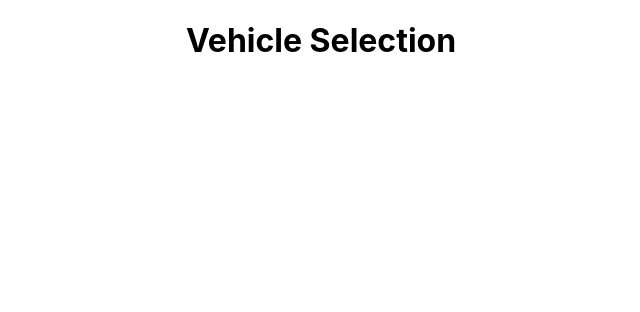
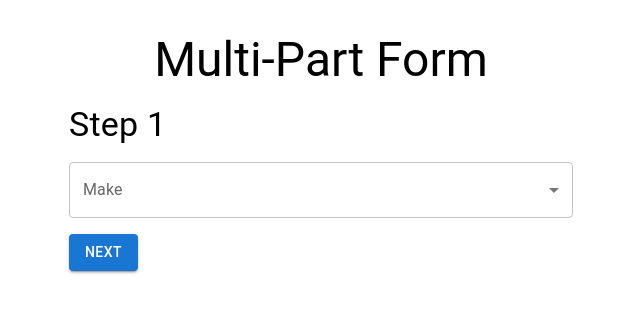
Before and after one commit to MingJae92/Multi_Part_Form, a React (Create React App) app: page / in a window 1280 px wide. Shown: the top 312 px of the page, without its empty margins (319-959 px from the left). Built offline with nearby package versions, Linux system fonts and the light colour scheme.

Commit message:
form, formdata, final page text implemented

```diff
--- a/package.json
+++ b/package.json
@@ -3,6 +3,9 @@
   "version": "0.1.0",
   "private": true,
   "dependencies": {
+    "@emotion/react": "^11.11.1",
+    "@emotion/styled": "^11.11.0",
+    "@mui/material": "^5.13.5",
     "cra-template": "1.2.0",
     "react": "^18.2.0",
     "react-dom": "^18.2.0",
--- a/src/App.js
+++ b/src/App.js
@@ -1,14 +1,151 @@
-import logo from './logo.svg';
-import './App.css';
+import React, { useState } from 'react';
+import { Button, Container, FormControl, InputLabel, MenuItem, Select, TextField, Typography } from '@mui/material';
 
-function App() {
+const FormStep1 = ({ formData, setFormData, nextStep }) => {
+  const handleChange = (event) => {
+    setFormData({ ...formData, make: event.target.value });
+  };
+
   return (
-    <div className="App">
-      <header className="App-header">
-        <h1>Vehicle Selection</h1>
-      </header>
-    </div>
+    <Container>
+      <Typography variant="h4" component="h2">
+        Step 1
+      </Typography>
+      <FormControl fullWidth sx={{ mt: 2 }}>
+        <InputLabel id="make-label">Make</InputLabel>
+        <Select
+          labelId="make-label"
+          id="make"
+          value={formData.make}
+          onChange={handleChange}
+        >
+          <MenuItem value="audi">Audi</MenuItem>
+          <MenuItem value="bmw">BMW</MenuItem>
+          <MenuItem value="mercedes">Mercedes</MenuItem>
+        </Select>
+      </FormControl>
+      <Button variant="contained" sx={{ mt: 2 }} onClick={nextStep}>
+        Next
+      </Button>
+    </Container>
   );
-}
+};
 
-export default App;
+const FormStep2 = ({ formData, setFormData, nextStep }) => {
+  const handleChange = (event) => {
+    setFormData({ ...formData, model: event.target.value });
+  };
+
+  return (
+    <Container>
+      <Typography variant="h4" component="h2">
+        Step 2
+      </Typography>
+      <FormControl fullWidth sx={{ mt: 2 }}>
+        <InputLabel id="model-label">Model</InputLabel>
+        <Select
+          labelId="model-label"
+          id="model"
+          value={formData.model}
+          onChange={handleChange}
+        >
+          <MenuItem value="a3">A3</MenuItem>
+          <MenuItem value="x5">X5</MenuItem>
+          <MenuItem value="c-class">C-Class</MenuItem>
+        </Select>
+      </FormControl>
+      <Button variant="contained" sx={{ mt: 2 }} onClick={nextStep}>
+        Next
+      </Button>
+    </Container>
+  );
+};
+
+const FormStep3 = ({ formData, setFormData, nextStep }) => {
+  const handleChange = (event) => {
+    setFormData({ ...formData, colour: event.target.value });
+  };
+
+  return (
+    <Container>
+      <Typography variant="h4" component="h2">
+        Step 3
+      </Typography>
+      <FormControl fullWidth sx={{ mt: 2 }}>
+        <InputLabel id="model-label">Colour</InputLabel>
+        <Select
+          labelId="model-label"
+          id="model"
+          value={formData.colour}
+          onChange={handleChange}
+        >
+          <MenuItem value="RED">RED</MenuItem>
+          <MenuItem value="BLUE">BLUE</MenuItem>
+          <MenuItem value="GREEN">GREEN</MenuItem>
+        </Select>
+      </FormControl>
+      <Button variant="contained" sx={{ mt: 2 }} onClick={nextStep}>
+        Next
+      </Button>
+    </Container>
+  );
+};
+
+const FormStep4 = ({ formData }) => {
+  return (
+    <Container>
+      <Typography variant="h4" component="h2">
+        Step 4
+      </Typography>
+      <Typography variant="body1" sx={{ mt: 2 }}>
+        I have a {formData.make} and the colour is {formData.colour}
+      </Typography>
+
+
+      {formData.colour === 'RED' && (
+        <Typography variant="body1" sx={{ mt: 2 }}>
+         THE CAR IS {formData.colour} NICE!!
+        </Typography>
+      )}
+    </Container>
+  );
+};
+
+const MultiPartForm = () => {
+  const [step, setStep] = useState(1);
+  const [formData, setFormData] = useState({
+    make: '',
+    model: '',
+    colour:''
+  });
+
+  const nextStep = () => {
+    setStep(step + 1);
+  };
+
+  const renderStep = () => {
+    switch (step) {
+      case 1:
+        return <FormStep1 formData={formData} setFormData={setFormData} nextStep={nextStep} />;
+      case 2:
+        return <FormStep2 formData={formData} setFormData={setFormData} nextStep={nextStep} />;
+      case 3:
+        return <FormStep3 formData={formData} setFormData={setFormData} nextStep={nextStep} />;
+      case 4:
+        return <FormStep4 formData={formData}/>;
+      default:
+        return null;
+    }
+  };
+
+  return (
+    <Container maxWidth="sm">
+      <Typography variant="h3" component="h1" align="center" sx={{ mt: 4, mb: 2 }}>
+        Multi-Part Form
+      </Typography>
+      {renderStep()}
+    </Container>
+  );
+};
+
+export default MultiPartForm;
```
Also changed, not shown: 1 other file (tests, documents, lock files or other folders).
